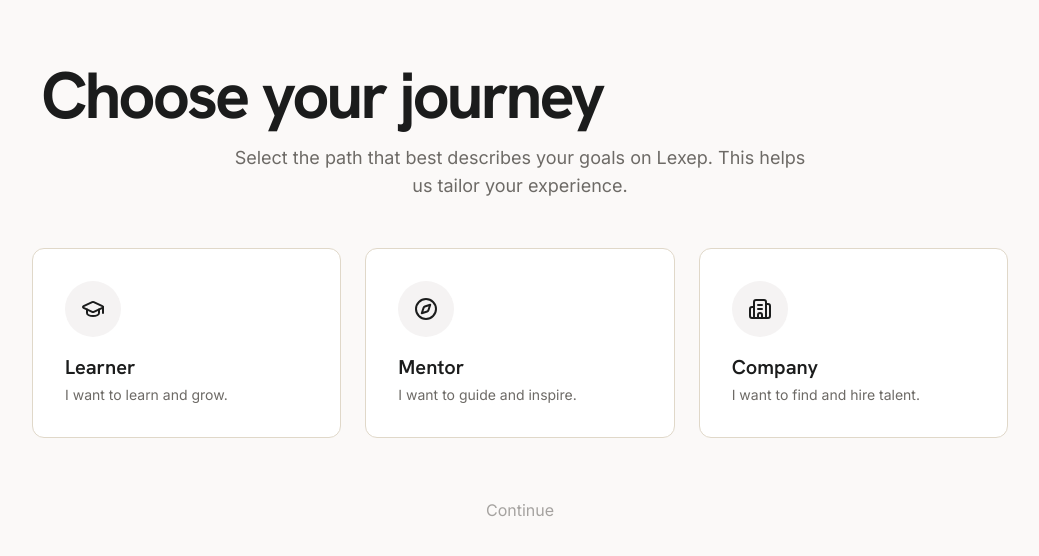
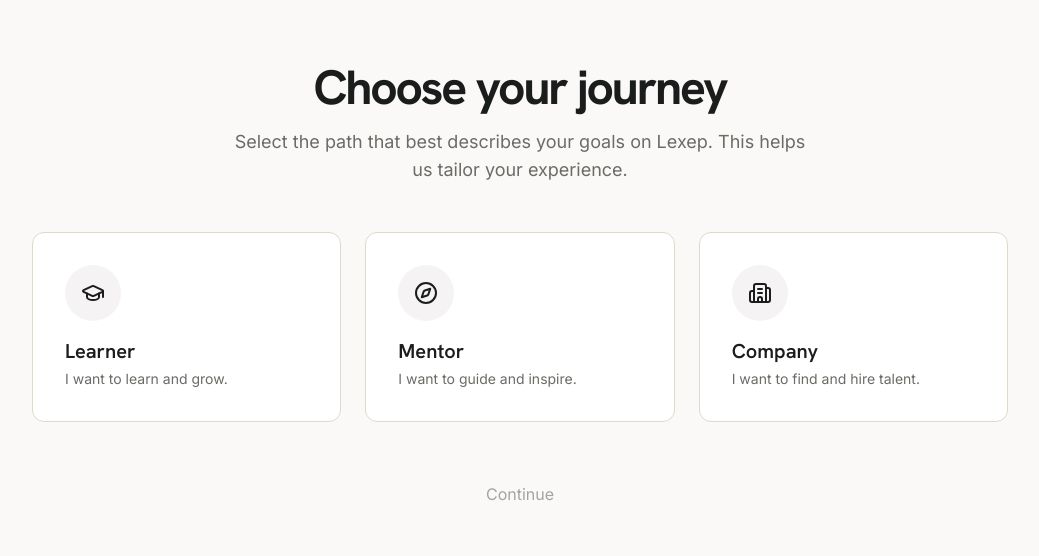
Before and after one commit to josephadeabah/lexep, a Next.js app in the folder frontend/: page /onboarding/choose-role in a window 1280 px wide. Shown: the top 556 px of the page, without its empty margins (120-1159 px from the left). Built offline with nearby package versions, Linux system fonts and the light colour scheme; no server answers.

Commit message:
Update page.tsx

```diff
--- a/frontend/app/onboarding/choose-role/page.tsx
+++ b/frontend/app/onboarding/choose-role/page.tsx
@@ -48,9 +48,9 @@
       <div className="mx-auto max-w-5xl px-6 py-16">
         {/* Header - explicitly centered */}
         <div className="text-center">
-          <h1 className="font-['Hanken_Grotesk'] text-4xl font-bold tracking-[-0.045em] text-[#1b1c1c] sm:text-5xl">
+          <h2 className="font-['Hanken_Grotesk'] text-4xl font-bold tracking-[-0.045em] text-[#1b1c1c] sm:text-5xl">
             Choose your journey
-          </h1>
+          </h2>
           <p className="mx-auto mt-4 max-w-xl text-lg text-[#6d6a66]">
             Select the path that best describes your goals on Lexep. This helps us tailor your
             experience.
```
